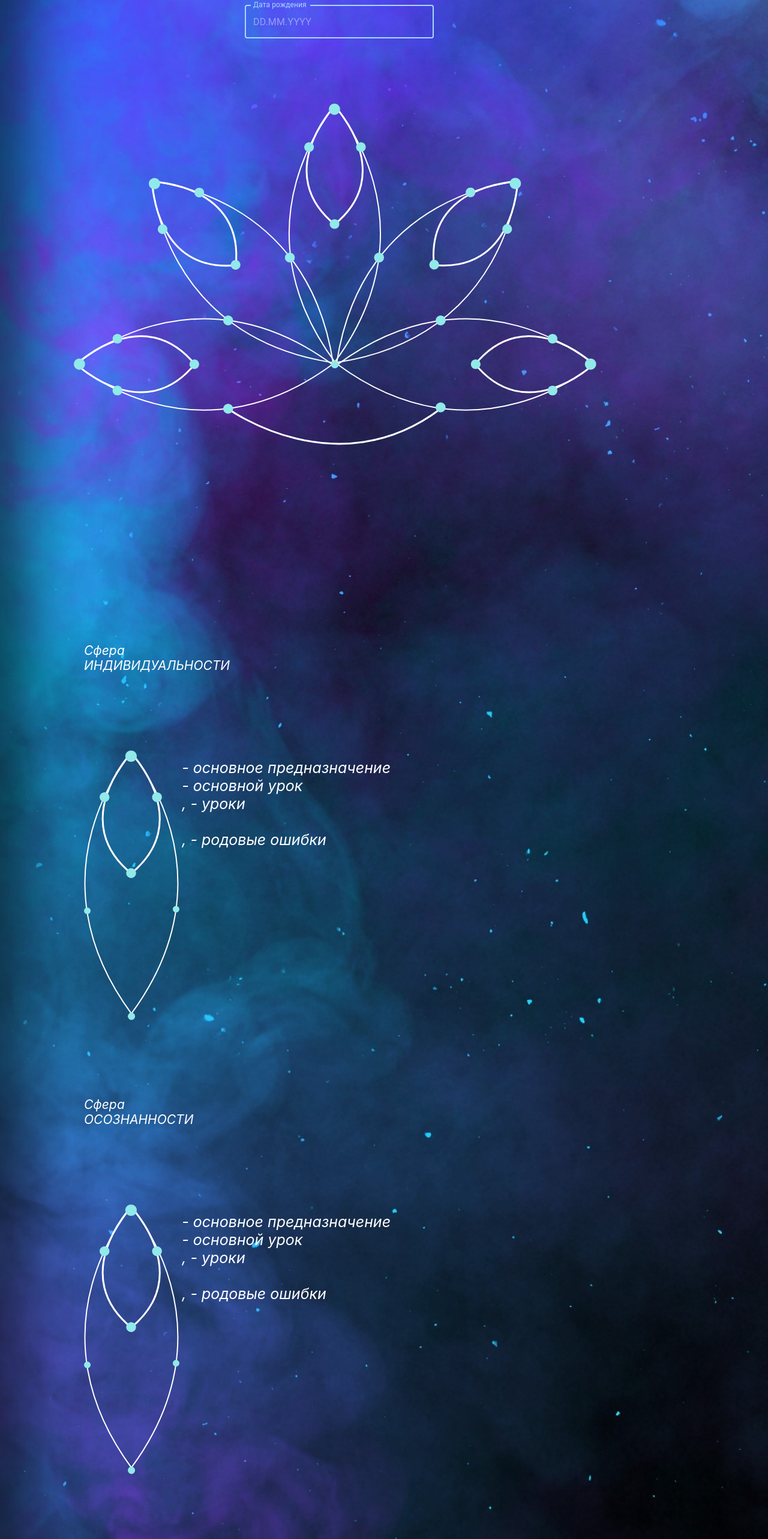
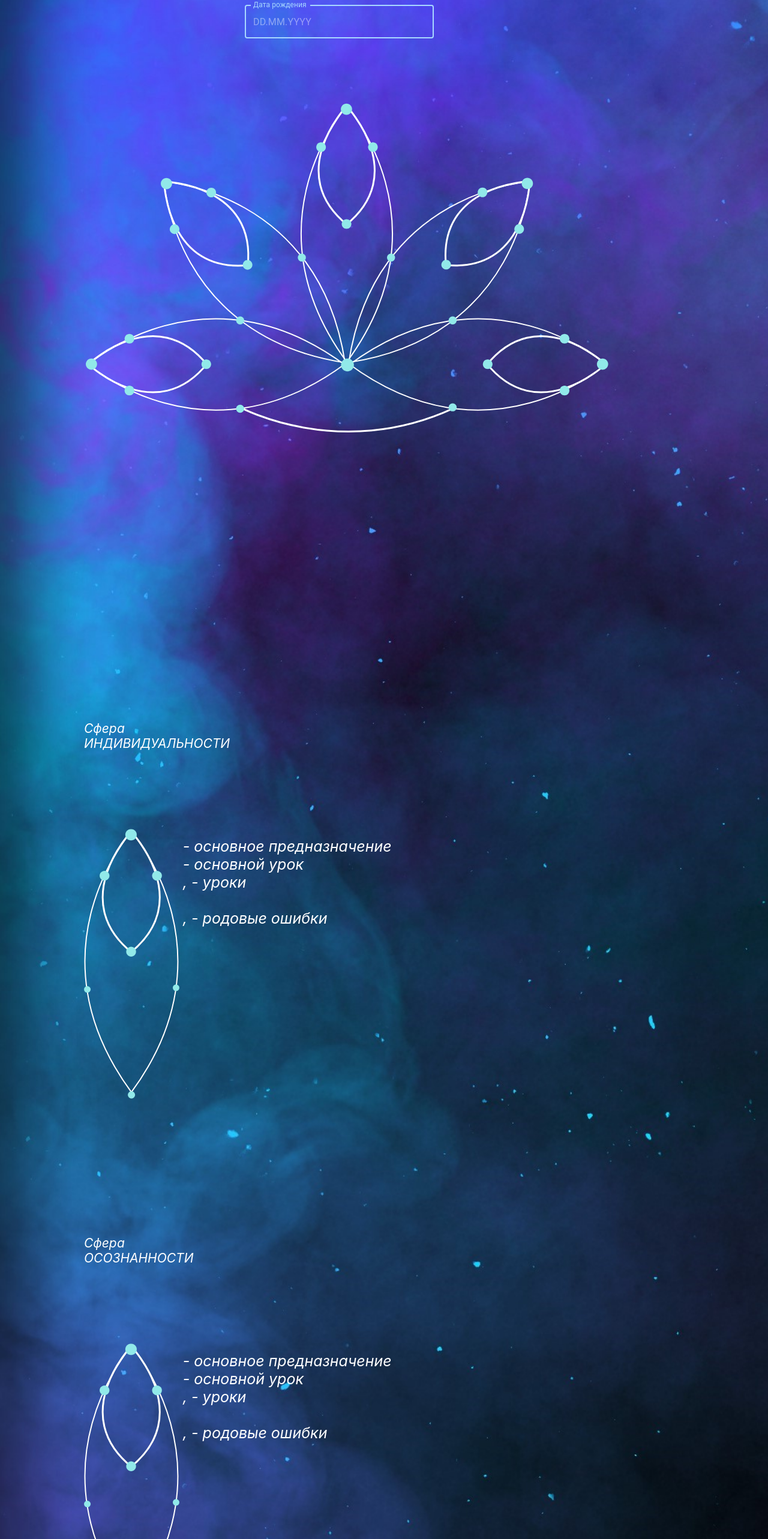
Before and after one commit to XRafe/calculator, a React (Create React App) app: page / in a window 1280 px wide. Shown: the top 2566 px of the page at 60% size. Built offline with nearby package versions, Linux system fonts and the light colour scheme.

Commit message:
#3 final

```diff
--- a/src/App.css
+++ b/src/App.css
@@ -570,6 +570,6 @@
     grid-template-columns: 8% 20%;
   }
   .App-list-container {
-    margin-left: 30px;
+    margin-left: 50px;
   }
 }
--- a/src/App.js
+++ b/src/App.js
@@ -179,7 +179,7 @@ function App() {
                     <div className="App-general-combo-label">{num26} {num27} {num28}</div>
                 </div>
 
-                <div style={{marginTop: '350px'}} className="App-text-style">
+                <div style={{marginTop: '480px'}} className="App-text-style">
                     Сфера<br/>ИНДИВИДУАЛЬНОСТИ
                     <div className="App-list-general">
                         <div>
@@ -207,7 +207,7 @@ function App() {
                         </div>
                     </div>
                 </div>
-                <div className="App-text-style">
+                <div style={{marginTop: '100px'}} className="App-text-style">
                     Сфера<br/>ОСОЗНАННОСТИ
                     <div className="App-list-general">
                         <div>
@@ -235,7 +235,7 @@ function App() {
                         </div>
                     </div>
                 </div>
-                <div className="App-text-style">
+                <div style={{marginTop: '100px'}} className="App-text-style">
                     Сфера<br/>РЕАЛИЗАЦИИ ДЕНЕГ
                     <div className="App-list-general">
                         <div>
@@ -265,7 +265,7 @@ function App() {
                         </div>
                     </div>
                 </div>
-                <div className="App-text-style">
+                <div style={{marginTop: '100px'}} className="App-text-style">
                     Сфера ОТНОШЕНИЙ
                     <div className="App-list-general">
                         <div>
@@ -294,7 +294,7 @@ function App() {
                         </div>
                     </div>
                 </div>
-                <div className="App-text-style">
+                <div style={{marginTop: '100px'}} className="App-text-style">
                     Сфера ЗДОРОВЬЯ
                     <div className="App-list-general">
                         <div>
@@ -323,7 +323,7 @@ function App() {
                         </div>
                     </div>
                 </div>
-                <div className="App-text-style">
+                <div style={{marginTop: '100px'}} className="App-text-style">
                     <label>Родовые ошибки</label>
                     <div style={{marginTop: 2}} className="App-text-lower-style">
                         <br/>
```
Also changed, not shown: src/container-list.svg.
